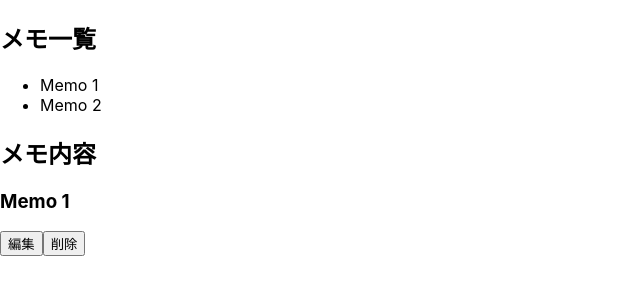
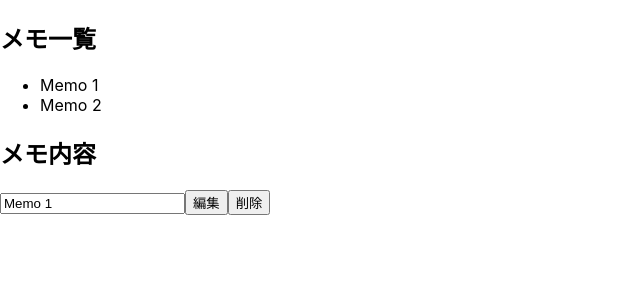
Before and after one commit to a-terumoto-gs/react-app, a React (Create React App) app: page / in a window 1280 px wide. Both pictures are taken after a click on the item "Memo 1". Shown: the top 300 px of the page, without its empty margins (0-640 px from the left). Built offline with nearby package versions, Linux system fonts and the light colour scheme; the HTML template or start-up script is replaced by a standard one.

Commit message:
編集処理ができるように

```diff
--- a/src/App.js
+++ b/src/App.js
@@ -11,9 +11,16 @@ export default function App() {
 
   const [selectedMemo, setSelectedMemo] = useState(null);
 
-  function handleEdit (memo) {
+  function handleSlect (memo) {
     setSelectedMemo(memo);
   };
+
+  function handleEdit(newText) {
+    setMemos(memos.map(memo =>
+      memo.id === selectedMemo.id ? { ...memo, text: newText } : memo
+    ));
+    setSelectedMemo(null);
+  }
 
   function handleDelete (memoId) {
     setMemos(memos.filter(memo => memo.id !== memoId)); //消すメモ以外をセットする
@@ -22,10 +29,10 @@ export default function App() {
 
   return (
     <div>
-      <MemoList memos={memos} onEdit={handleEdit} />
+      <MemoList memos={memos} onSelect={handleSlect} />
       {selectedMemo &&
       <MemoEditor memo={selectedMemo}
-        onEdit = {()=> handleEdit(selectedMemo)}
+        onEdit={handleEdit}
         on onDelete={ () => handleDelete(selectedMemo.id)}
         />}
     </div>
--- a/src/MemoEditor.js
+++ b/src/MemoEditor.js
@@ -1,13 +1,22 @@
-import React from 'react';
+import React, { useState } from 'react';
 
-export default function MemoEditor({memo, onEdit, onDelete}) {
+export default function MemoEditor({memo, onEdit, onDelete }) {
+  const [editedText, setEditedText] = useState(memo.text);
+
+  function handleChange(event) {
+    setEditedText(event.target.value);
+  }
+
+  function handleEdit() {
+    onEdit(editedText);
+  }
 
   return (
     <div>
       <h2>メモ内容</h2>
       <div>
-        <h3>{memo.text}</h3>
-        <button onClick={() => onEdit(memo)}>編集</button>
+        < input type="text" value={editedText} onChange={handleChange} />
+        <button onClick={handleEdit}>編集</button>
         <button onClick={() => onDelete(memo.id)}>削除</button>
       </div>
     </div>
--- a/src/MemoList.js
+++ b/src/MemoList.js
@@ -1,12 +1,12 @@
 import React from 'react';
 
-export default function MemoList({ memos, onEdit}) {
+export default function MemoList({ memos, onSelect}) {
   return (
     <div>
       <h2>メモ一覧</h2>
       <ul>
         {memos.map((memo) => (
-          <li key={memo.id} onClick={() => onEdit(memo)}>
+          <li key={memo.id} onClick={() => onSelect(memo)}>
             {memo.text}
           </li>
         ))}
```
